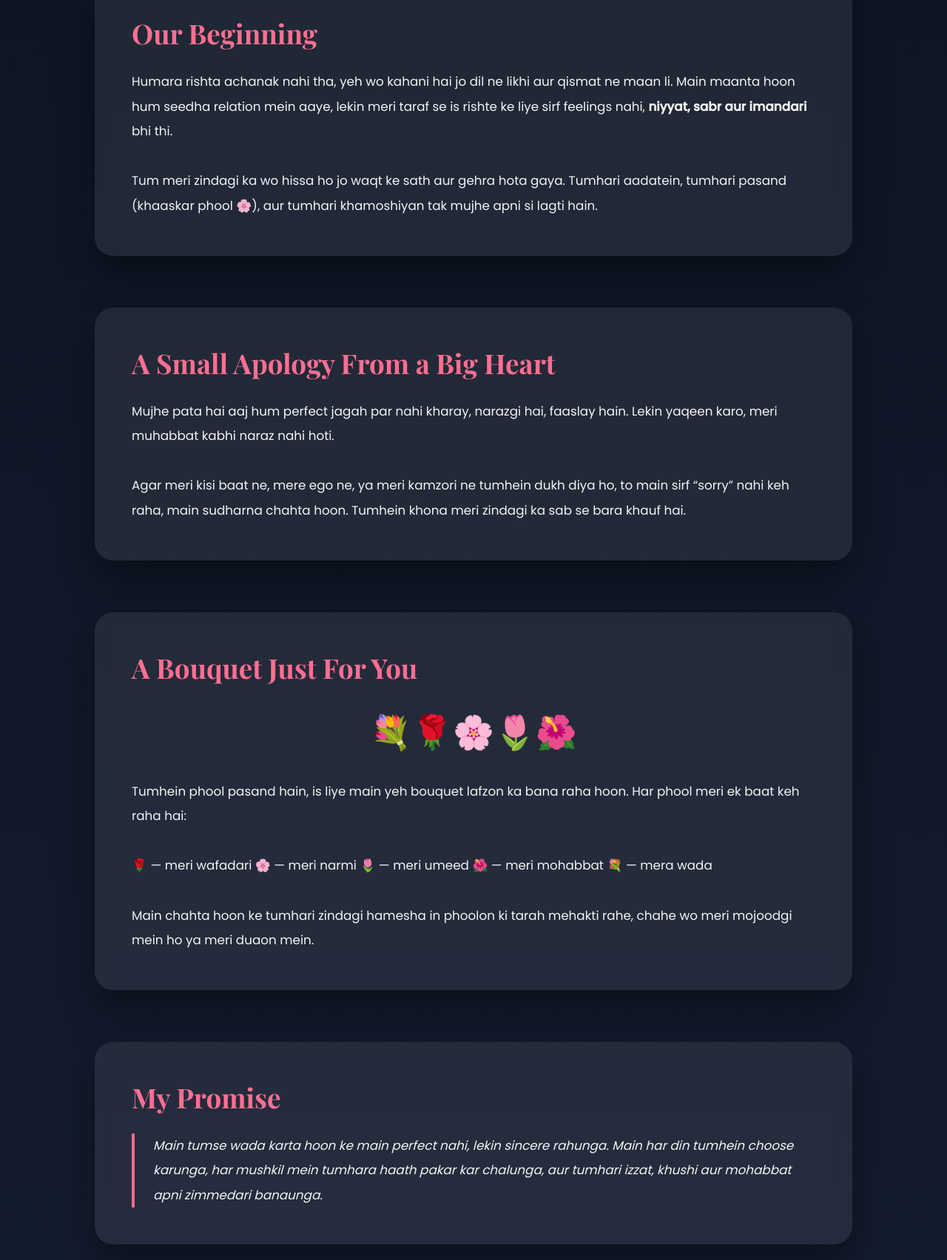
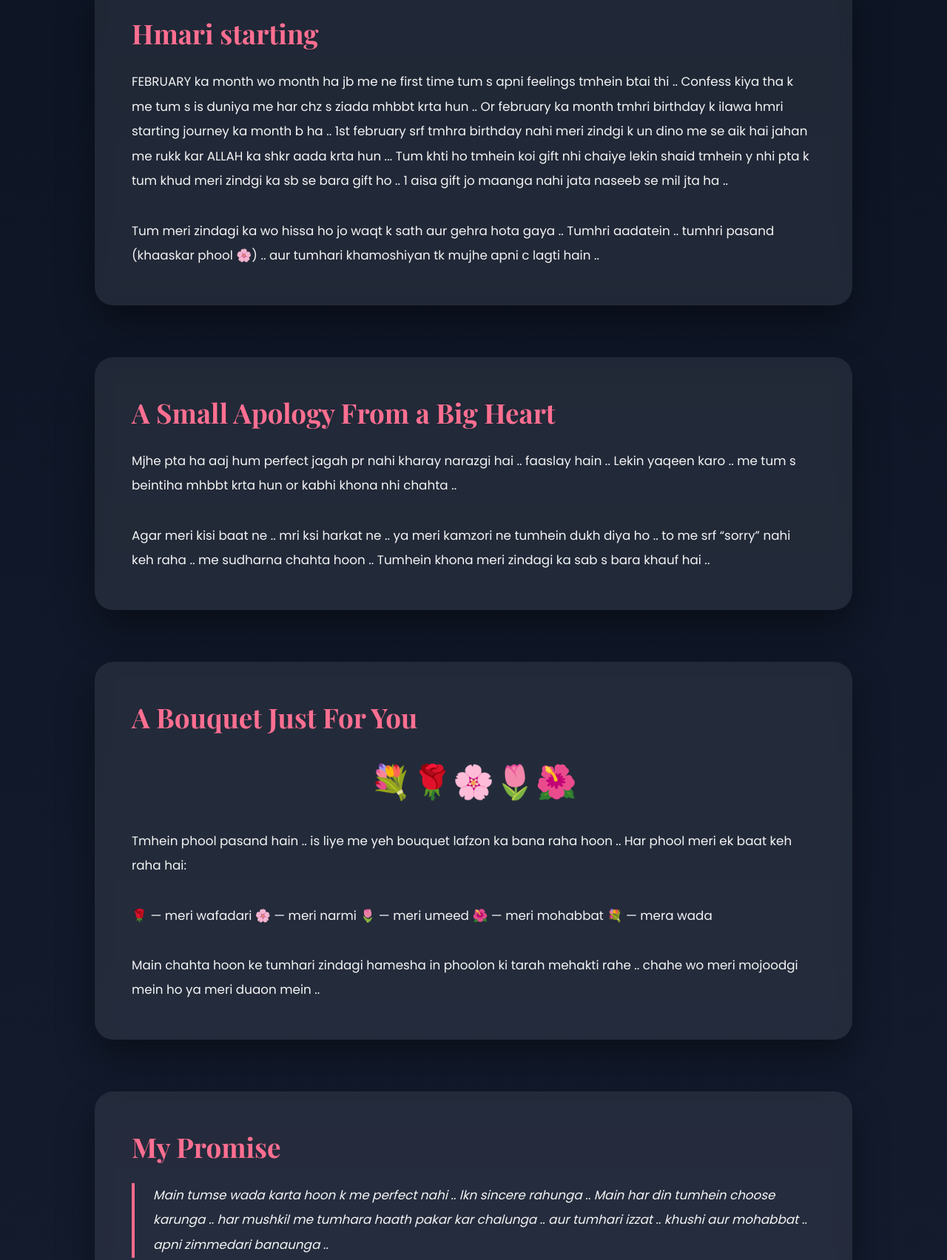
Before and after one commit to aqib1315/golfclub, a plain HTML site: page bisma.html in a window 1280 px wide. Shown: the part 920-2624 px from the top of the page at 74% size. Drawn offline with nearby package versions, Linux system fonts and the light colour scheme.

Commit message:
Update bisma.html

```diff
--- a/bisma.html
+++ b/bisma.html
@@ -2,7 +2,7 @@
 <html lang="en">
 <head>
 <meta charset="UTF-8">
-<title>Happy Birthday My Love 🌸</title>
+<title>Happy Birthday Bisma 🌸</title>
 <meta name="viewport" content="width=device-width, initial-scale=1.0">
 
 <!-- Fonts -->
@@ -166,29 +166,32 @@ for(let i=0;i<25;i++){
 <!-- HERO -->
 <div class="hero">
     <div>
-        <h1>Happy Birthday<br>My Future Wife 🌷</h1>
-        <p>1st February — The day Allah sent beauty into my life</p>
+        <h1>Advance Happy Birthday<br> BISMA 🌷</h1>
+        <p>1st February — Aik aisa din jissy me kabhi bhool nahi skta</p>
     </div>
 </div>
 
 <!-- STORY -->
 <section>
 <div class="card">
-<h2>Our Beginning</h2>
+<h2>Hmari starting</h2>
 <p>
-Humara rishta achanak nahi tha,
-yeh wo kahani hai jo dil ne likhi aur qismat ne maan li.
-Main maanta hoon hum seedha relation mein aaye,
-lekin meri taraf se is rishte ke liye
-sirf feelings nahi,
-<strong>niyyat, sabr aur imandari</strong> bhi thi.
+FEBRUARY ka month wo month ha jb me ne first time tum s apni feelings tmhein
+btai thi .. Confess kiya tha k me tum s is duniya me har chz s ziada mhbbt
+krta hun .. Or february ka month tmhri birthday k ilawa hmri starting journey
+ka month b ha ..
+1st february srf tmhra birthday nahi meri zindgi k un dino me se aik hai
+jahan me rukk kar ALLAH ka shkr aada krta hun ...
+Tum khti ho tmhein koi gift nhi chaiye lekin shaid tmhein y nhi pta k
+tum khud meri zindgi ka sb se bara gift ho .. 1 aisa gift jo maanga nahi
+jata naseeb se mil jta ha ..
 <br><br>
 Tum meri zindagi ka wo hissa ho
-jo waqt ke sath aur gehra hota gaya.
-Tumhari aadatein,
-tumhari pasand (khaaskar phool 🌸),
-aur tumhari khamoshiyan tak
-mujhe apni si lagti hain.
+jo waqt k sath aur gehra hota gaya ..
+Tumhri aadatein ..
+tumhri pasand (khaaskar phool 🌸) ..
+aur tumhari khamoshiyan tk
+mujhe apni c lagti hain ..
 </p>
 </div>
 
@@ -196,17 +199,17 @@ mujhe apni si lagti hain.
 <div class="card">
 <h2>A Small Apology From a Big Heart</h2>
 <p>
-Mujhe pata hai aaj hum perfect jagah par nahi kharay,
-narazgi hai, faaslay hain.
-Lekin yaqeen karo,
-meri muhabbat kabhi naraz nahi hoti.
+Mjhe pta ha aaj hum perfect jagah pr nahi kharay
+narazgi hai .. faaslay hain ..
+Lekin yaqeen karo ..
+me tum s beintiha mhbbt krta hun or kabhi khona nhi chahta ..
 <br><br>
-Agar meri kisi baat ne,
-mere ego ne,
-ya meri kamzori ne tumhein dukh diya ho,
-to main sirf “sorry” nahi keh raha,
-main sudharna chahta hoon.
-Tumhein khona meri zindagi ka sab se bara khauf hai.
+Agar meri kisi baat ne ..
+mri ksi harkat ne ..
+ya meri kamzori ne tumhein dukh diya ho ..
+to me srf “sorry” nahi keh raha ..
+me sudharna chahta hoon ..
+Tumhein khona meri zindagi ka sab s bara khauf hai ..
 </p>
 </div>
 
@@ -215,8 +218,8 @@ Tumhein khona meri zindagi ka sab se bara khauf hai.
 <h2>A Bouquet Just For You</h2>
 <div class="bouquet">💐🌹🌸🌷🌺</div>
 <p>
-Tumhein phool pasand hain,
-is liye main yeh bouquet lafzon ka bana raha hoon.
+Tmhein phool pasand hain ..
+is liye me yeh bouquet lafzon ka bana raha hoon ..
 Har phool meri ek baat keh raha hai:
 <br><br>
 🌹 — meri wafadari
@@ -227,9 +230,9 @@ Har phool meri ek baat keh raha hai:
 <br><br>
 Main chahta hoon ke
 tumhari zindagi hamesha in phoolon ki tarah
-mehakti rahe,
+mehakti rahe ..
 chahe wo meri mojoodgi mein ho
-ya meri duaon mein.
+ya meri duaon mein ..
 </p>
 </div>
 
@@ -238,12 +241,12 @@ ya meri duaon mein.
 <h2>My Promise</h2>
 <p class="promise">
 Main tumse wada karta hoon
-ke main perfect nahi,
-lekin sincere rahunga.
-Main har din tumhein choose karunga,
-har mushkil mein tumhara haath pakar kar chalunga,
-aur tumhari izzat, khushi aur mohabbat
-apni zimmedari banaunga.
+k me perfect nahi ..
+lkn sincere rahunga ..
+Main har din tumhein choose karunga ..
+har mushkil me tumhara haath pakar kar chalunga ..
+aur tumhari izzat .. khushi aur mohabbat ..
+apni zimmedari banaunga ..
 </p>
 </div>
 
@@ -251,13 +254,15 @@ apni zimmedari banaunga.
 </section>
 
 <footer>
-Crafted with love, patience & hope ✨
-— Someone who wants forever with you
+    INSHALLAH tmhein apna halal tareeqy s bna k hi araam s chain ki neend
+    soooun ga or INSHALLAH tmhein prove kr k dikhaun ga jo me ne first day
+    baat ki thi k me baaaqi larkon jaisa nahi ✨
+
 </footer>
 
 <script>
 function birthdayWish(){
-    alert("Happy Birthday ❤️\nTum meri zindagi ka sab se khoobsurat hissa ho.\nAaj bhi, aur hamesha.");
+    alert("Advance Happy Birthday ❤️\nTum meri zindagi ka sab se khoobsurat hissa ho ..\nAaj bhi .. aur hamesha rho gi INSHALLAH (FOREVER LOVE FOR U) (LOVE U BISMA)" );
 }
 </script>
 
```
